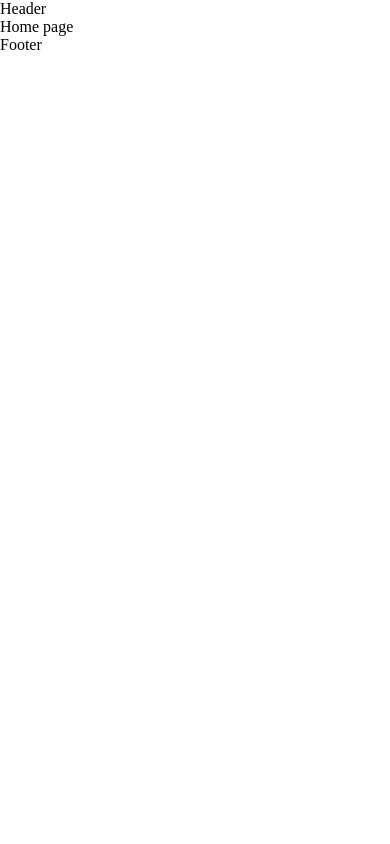
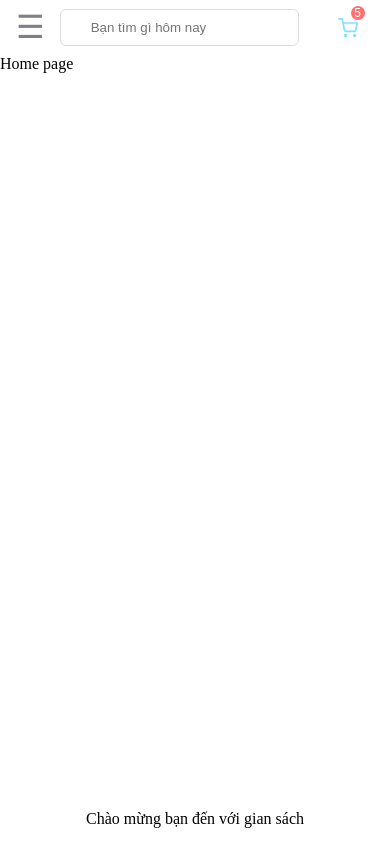
Before and after one commit to nguuyenthithuy/Book, a React (Vite) app: page / in a window 390 px wide. Built offline with nearby package versions, Linux system fonts and the light colour scheme; no server answers.

Commit message:
Design Layout User And Admin

```diff
--- a/package.json
+++ b/package.json
@@ -16,6 +16,7 @@
     "axios": "1.3.4",
     "react": "18.2.0",
     "react-dom": "18.2.0",
+    "react-icons": "^5.2.1",
     "react-redux": "8.0.5",
     "react-router-dom": "6.9.0",
     "react-spinners": "0.13.8",
--- a/src/App.jsx
+++ b/src/App.jsx
@@ -15,6 +15,7 @@ import Loading from "./components/Loading";
 import NotFound from "./components/Notfound";
 import AdminPage from "./pages/admin";
 import ProtectedRoute from "./components/ProtectedRoute";
+import LayoutAdmin from "./components/admin/Layoutadmin";
 const Layout = () => {
   return (
     <>
@@ -24,29 +25,28 @@ const Layout = () => {
     </>
   );
 };
-const LayoutAdmin = () => {
-  const isAdminRole = window.location.pathname.startsWith("/admin");
-  const user = useSelector((state) => state.account.user);
-  const userRole = user.role;
+// const LayoutAdmin = () => {
+//   const isAdminRole = window.location.pathname.startsWith("/admin");
+//   const user = useSelector((state) => state.account.user);
+//   const userRole = user.role;
 
-  return (
-    <>
-      <div className="layout-app">
-        {isAdminRole && userRole === "ADMIN" && <Header />}
-        <Outlet />
-        {isAdminRole && userRole === "ADMIN" && <Footer />}
-      </div>
-    </>
-  );
-};
+//   return (
+//     <>
+//       <div className="layout-app">
+//         {isAdminRole && userRole === "ADMIN" && <Header />}
+//         <Outlet />
+//         {isAdminRole && userRole === "ADMIN" && <Footer />}
+//       </div>
+//     </>
+//   );
+// };
 export default function App() {
   const isAuthenticated = useSelector((state) => state.account.isAuthenticated);
   const dispatch = useDispatch();
   const getAcccount = async () => {
     if (
       window.location.pathname === "/login" ||
-      window.location.pathname === "/register" ||
-      window.location.pathname === "/"
+      window.location.pathname === "/register"
     )
       return;
     const res = await callFetchAccount();
--- /dev/null
+++ b/src/components/Footer/Footer.scss
@@ -0,0 +1,9 @@
+footer {
+  position: absolute;
+  bottom: 0;
+  width: 100%;
+  height: 50px;
+
+  text-align: center;
+  line-height: 50px;
+}
--- a/src/components/Footer/index.jsx
+++ b/src/components/Footer/index.jsx
@@ -1,7 +1,10 @@
+import "./Footer.scss";
 const Footer = () => {
   return (
     <>
-      <div>Footer</div>
+      <footer>
+        <div>Chào mừng bạn đến với gian sách </div>
+      </footer>
     </>
   );
 };
--- /dev/null
+++ b/src/components/Header/header.scss
@@ -0,0 +1,154 @@
+.header-container {
+  .page-header {
+    display: flex;
+    user-select: none;
+    -moz-user-select: none;
+    -webkit-user-select: none;
+    height: 55px;
+    color: #808089;
+    width: 100%;
+    max-width: 1440px;
+    margin: 0 auto;
+    line-height: 55px;
+
+    &__top {
+      display: flex;
+      width: 70%;
+      padding: 0 16px;
+    }
+
+    &__bottom {
+      display: flex;
+    }
+
+    &__toggle {
+      display: none;
+    }
+
+    .page-header__top {
+      .page-header__logo {
+        display: flex;
+        width: 100%;
+        align-items: center;
+        gap: 10px;
+      }
+    }
+
+    .logo {
+      color: #61dafb;
+      cursor: pointer;
+      display: block;
+
+      .icon-react {
+        font-size: 30px;
+        position: relative;
+        top: 8px;
+        margin-right: 5px;
+
+        &.rotate {
+          -webkit-animation: spin 10s linear infinite;
+          -moz-animation: spin 10s linear infinite;
+          animation: spin 10s linear infinite;
+
+          @-moz-keyframes spin {
+            100% {
+              -moz-transform: rotate(360deg);
+            }
+          }
+
+          @-webkit-keyframes spin {
+            100% {
+              -webkit-transform: rotate(360deg);
+            }
+          }
+
+          @keyframes spin {
+            100% {
+              -webkit-transform: rotate(360deg);
+              transform: rotate(360deg);
+            }
+          }
+        }
+      }
+
+      .icon-search {
+        position: relative;
+        left: 35px;
+      }
+    }
+
+    .input-search {
+      height: 25px;
+      outline: none;
+      padding: 5px 30px;
+      border-radius: 6px;
+      border: 1px solid #ddd;
+      flex: 1;
+    }
+  }
+
+  .navigation {
+    display: block;
+    opacity: 1;
+    height: auto;
+
+    &__item {
+      opacity: 0.8;
+      display: inline-block;
+      padding: 0 5px;
+
+      &:hover {
+        cursor: pointer;
+        opacity: 1;
+      }
+    }
+
+    .icon-cart {
+      font-size: 20px;
+      top: 5px;
+      position: relative;
+      color: #61dafb;
+    }
+  }
+
+  @media (max-width: 600px) {
+    .page-header {
+      display: flex;
+
+      .logo {
+        display: none;
+      }
+
+      &__toggle {
+        display: block;
+        font-size: 2em;
+        margin-right: 15px;
+      }
+
+      .page-header__bottom {
+        justify-content: center;
+        flex-grow: 1;
+      }
+    }
+
+    .navigation {
+      display: block;
+      opacity: 1;
+      height: auto;
+
+      &__item {
+        opacity: 0.8;
+        display: inline-block;
+
+        &:hover {
+          cursor: pointer;
+          opacity: 1;
+        }
+
+        &.mobile {
+          display: none;
+        }
+      }
+    }
+  }
+}
--- a/src/components/Header/index.jsx
+++ b/src/components/Header/index.jsx
@@ -1,7 +1,96 @@
+import React, { useState } from "react";
+import { FaReact } from "react-icons/fa";
+import { FiShoppingCart } from "react-icons/fi";
+import { VscSearchFuzzy } from "react-icons/vsc";
+import { Divider, Badge, Drawer } from "antd";
+import "./header.scss";
+import { useSelector } from "react-redux";
+import { DownOutlined } from "@ant-design/icons";
+import { Dropdown, Space } from "antd";
+import { useNavigate } from "react-router";
+
 const Header = () => {
+  const [openDrawer, setOpenDrawer] = useState(false);
+  const isAuthenticated = useSelector((state) => state.account.isAuthenticated);
+  const user = useSelector((state) => state.account.user);
+  const navigate = useNavigate();
+
+  const items = [
+    {
+      label: <label>Quản lý tài khoản</label>,
+      key: "account",
+    },
+    {
+      label: <label>Đăng xuất</label>,
+      key: "logout",
+    },
+  ];
+
   return (
     <>
-      <div>Header</div>
+      <div className="header-container">
+        <header className="page-header">
+          <div className="page-header__top">
+            <div
+              className="page-header__toggle"
+              onClick={() => {
+                setOpenDrawer(true);
+              }}
+            >
+              ☰
+            </div>
+            <div className="page-header__logo">
+              <span className="logo">
+                <FaReact className="rotate icon-react" /> BOOK SEFT
+                <VscSearchFuzzy className="icon-search" />
+              </span>
+              <input
+                className="input-search"
+                type={"text"}
+                placeholder="Bạn tìm gì hôm nay"
+              />
+            </div>
+          </div>
+          <nav className="page-header__bottom">
+            <ul id="navigation" className="navigation">
+              <li className="navigation__item">
+                <Badge count={5} size={"small"}>
+                  <FiShoppingCart className="icon-cart" />
+                </Badge>
+              </li>
+              <li className="navigation__item mobile">
+                <Divider type="vertical" />
+              </li>
+              <li className="navigation__item mobile">
+                {!isAuthenticated ? (
+                  <span onClick={() => navigate("/login")}> Tài Khoản</span>
+                ) : (
+                  <Dropdown menu={{ items }} trigger={["click"]}>
+                    <a onClick={(e) => e.preventDefault()}>
+                      <Space>
+                        Welcome {user?.fullName}
+                        <DownOutlined />
+                      </Space>
+                    </a>
+                  </Dropdown>
+                )}
+              </li>
+            </ul>
+          </nav>
+        </header>
+      </div>
+      <Drawer
+        title="Menu chức năng"
+        placement="left"
+        onClose={() => setOpenDrawer(false)}
+        open={openDrawer}
+      >
+        <p>Quản lý tài khoản</p>
+        <Divider />
+
+        <p>Đăng xuất</p>
+        <Divider />
+      </Drawer>
     </>
   );
 };
--- /dev/null
+++ b/src/components/admin/Layoutadmin.jsx
@@ -0,0 +1,118 @@
+import React, { useState } from "react";
+import {
+  AppstoreOutlined,
+  ExceptionOutlined,
+  HeartTwoTone,
+  TeamOutlined,
+  UserOutlined,
+  DollarCircleOutlined,
+  MenuFoldOutlined,
+  MenuUnfoldOutlined,
+  DownOutlined,
+} from "@ant-design/icons";
+import { Layout, Menu, Dropdown, Space } from "antd";
+import { Outlet } from "react-router-dom";
+import { Link } from "react-router-dom";
+import "./layout.scss";
+import { useSelector } from "react-redux";
+
+const { Content, Footer, Sider } = Layout;
+
+const items = [
+  {
+    label: <Link to="/admin">Dashboard</Link>,
+    key: "dashboard",
+    icon: <AppstoreOutlined />,
+  },
+  {
+    label: <span>Manage Users</span>,
+    // key: 'user',
+    icon: <UserOutlined />,
+    children: [
+      {
+        label: <Link to="/admin/user">CRUD</Link>,
+        key: "crud",
+        icon: <TeamOutlined />,
+      },
+      {
+        label: "Files1",
+        key: "file1",
+        icon: <TeamOutlined />,
+      },
+    ],
+  },
+  {
+    label: <Link to="/admin/book">Manage Books</Link>,
+    key: "book",
+    icon: <ExceptionOutlined />,
+  },
+  {
+    label: <Link to="/admin/order">Manage Orders</Link>,
+    key: "order",
+    icon: <DollarCircleOutlined />,
+  },
+];
+
+const itemsDropdown = [
+  {
+    label: <label>Quản lý tài khoản</label>,
+    key: "account",
+  },
+  {
+    label: <label>Đăng xuất</label>,
+    key: "logout",
+  },
+];
+const LayoutAdmin = () => {
+  const [collapsed, setCollapsed] = useState(false);
+  const [activeMenu, setActiveMenu] = useState("dashboard");
+  const user = useSelector((state) => state.account.user);
+
+  return (
+    <Layout style={{ minHeight: "100vh" }} className="layout-admin">
+      <Sider
+        theme="light"
+        collapsible
+        collapsed={collapsed}
+        onCollapse={(value) => setCollapsed(value)}
+      >
+        <div style={{ height: 32, margin: 16, textAlign: "center" }}>Admin</div>
+        <Menu
+          defaultSelectedKeys={[activeMenu]}
+          mode="inline"
+          items={items}
+          onClick={(e) => setActiveMenu(e.key)}
+        />
+      </Sider>
+      <Layout>
+        <div className="admin-header">
+          <span>
+            {React.createElement(
+              collapsed ? MenuUnfoldOutlined : MenuFoldOutlined,
+              {
+                className: "trigger",
+                onClick: () => setCollapsed(!collapsed),
+              }
+            )}
+          </span>
+          <Dropdown menu={{ items: itemsDropdown }} trigger={["click"]}>
+            <a onClick={(e) => e.preventDefault()}>
+              <Space>
+                Welcome {user?.fullName}
+                <DownOutlined />
+              </Space>
+            </a>
+          </Dropdown>
+        </div>
+        <Content>
+          <Outlet />
+        </Content>
+        <Footer style={{ padding: 0 }}>
+          Chào mừng bạn đến với gian sách <HeartTwoTone />
+        </Footer>
+      </Layout>
+    </Layout>
+  );
+};
+
+export default LayoutAdmin;
--- /dev/null
+++ b/src/components/admin/layout.scss
@@ -0,0 +1,10 @@
+.layout-admin {
+  .admin-header {
+    height: 50px;
+    border-bottom: 1px solid #ebebeb;
+    display: flex;
+    align-items: center;
+    justify-content: space-between;
+    padding: 0 15px;
+  }
+}
```
Also changed, not shown: 1 other file (tests, documents, lock files or other folders).
